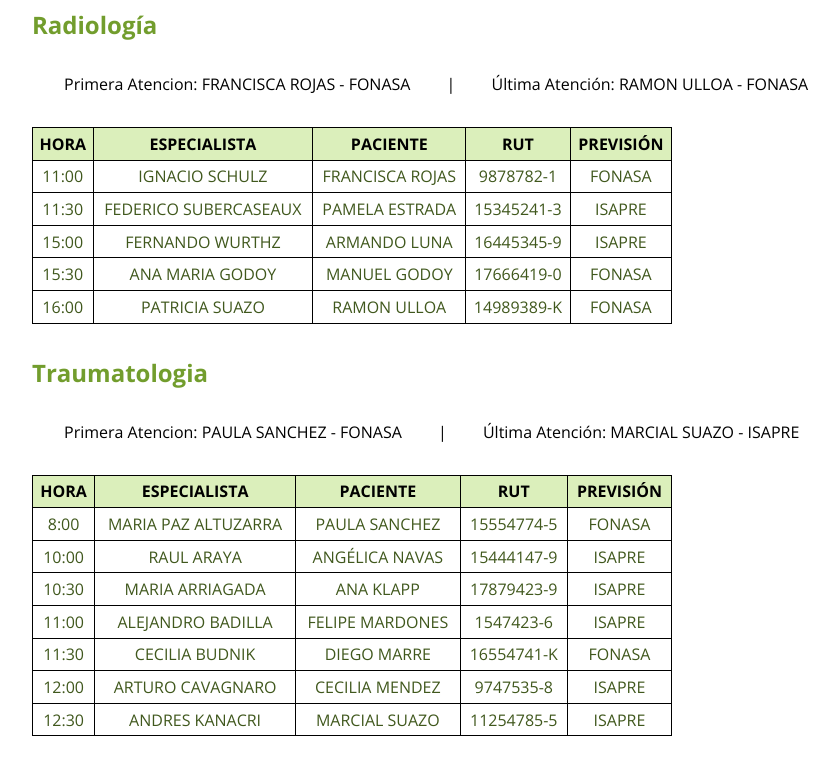
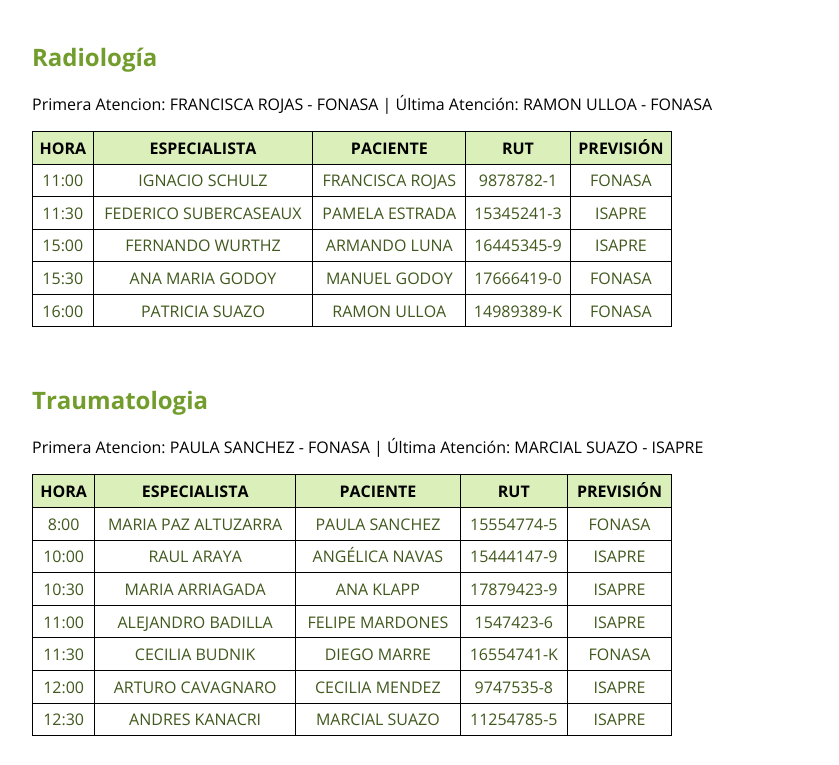
Before and after one commit to michelanyelo/03EjercicioGuiadoJS, a plain HTML site: page index.html in a window 1280 px wide. Shown: the part 99-864 px from the top of the page, without its empty margins (8-847 px from the left). Drawn offline with nearby package versions, Linux system fonts and the light colour scheme.

Commit message:
"Updated styles.css and main.js files with various changes to CSS rules and JavaScript functions."

```diff
--- a/assets/css/styles.css
+++ b/assets/css/styles.css
@@ -8,17 +8,21 @@
 }
 
 body * {
-    margin: 2rem;
     box-sizing: border-box;
     font-family: 'Open Sans';
+}
+
+body {
+    margin: 2.5rem;
 }
 
 h1 {
     color: var(--green-primary);
 }
 
-h2{
-    color: var(--green-secondary)
+h2 {
+    color: var(--green-secondary);
+    margin-top: 3.5rem;
 }
 
 table,
--- a/assets/js/main.js
+++ b/assets/js/main.js
@@ -1,5 +1,4 @@
 document.write('<p>Estadisticas centro medico ñuñoa</p>')
-
 
 // array object de radiologia
 const radiologia = [{
@@ -127,6 +126,7 @@ function mostrarEstadisticas(data, primeraClase, ultimaClase) {
         const primeraAtencion = data[0];
         const ultimaAtencion = data[data.length - 1];
 
+        // uso textcontent para asignar solo texto, nada de html
         document.querySelector(primeraClase).textContent += `${primeraAtencion.paciente} - ${primeraAtencion.prevision}`;
         document.querySelector(ultimaClase).textContent += `${ultimaAtencion.paciente} - ${ultimaAtencion.prevision}`;
     }
@@ -162,6 +162,8 @@ function generarTabla(data, tablaId) {
             <td>${entry.prevision}</td>
         </tr>`
     })
+
+    // se le asigna el body de la tabla al id correspondiente
     document.getElementById(tablaId).innerHTML = tablaText;
 }
 
```
